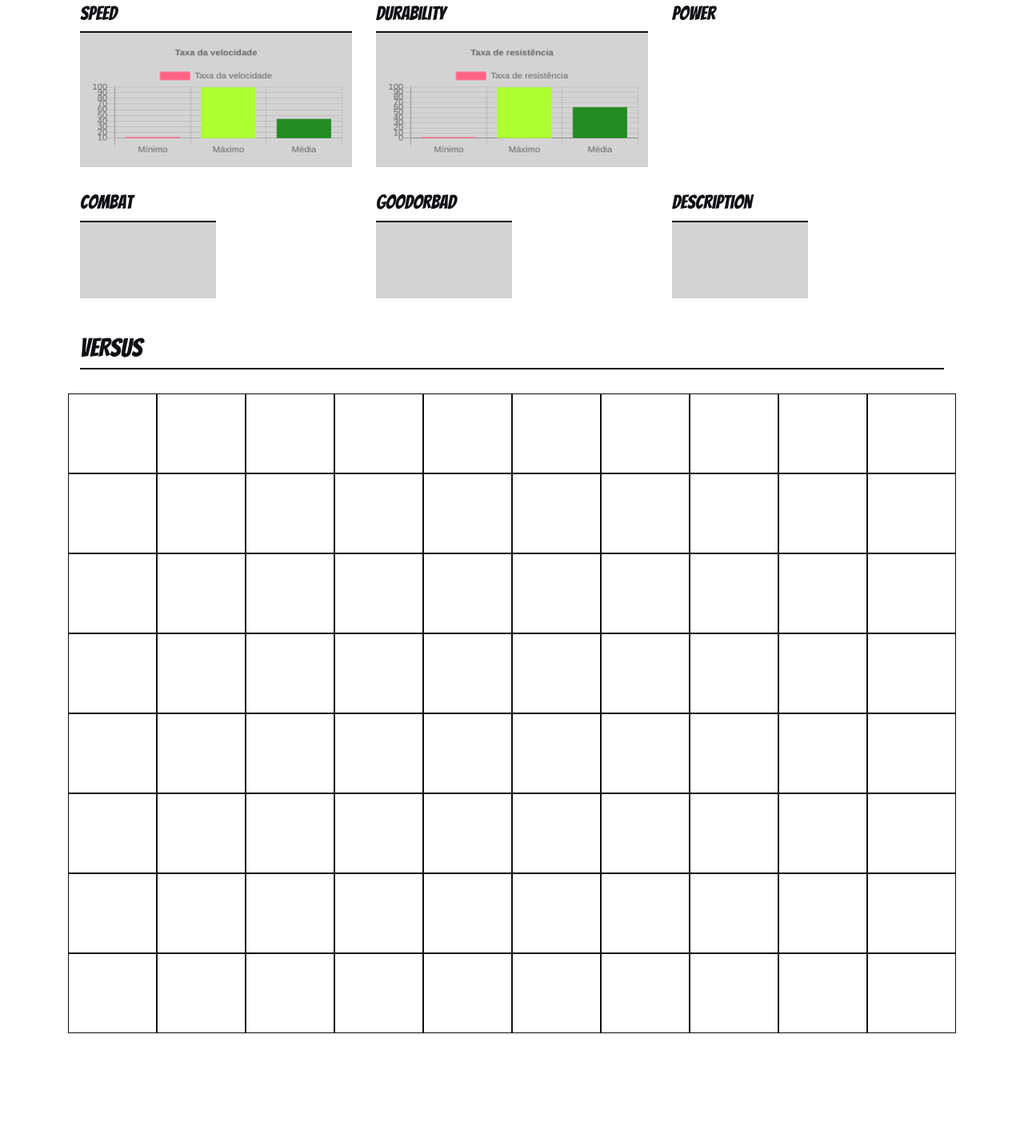
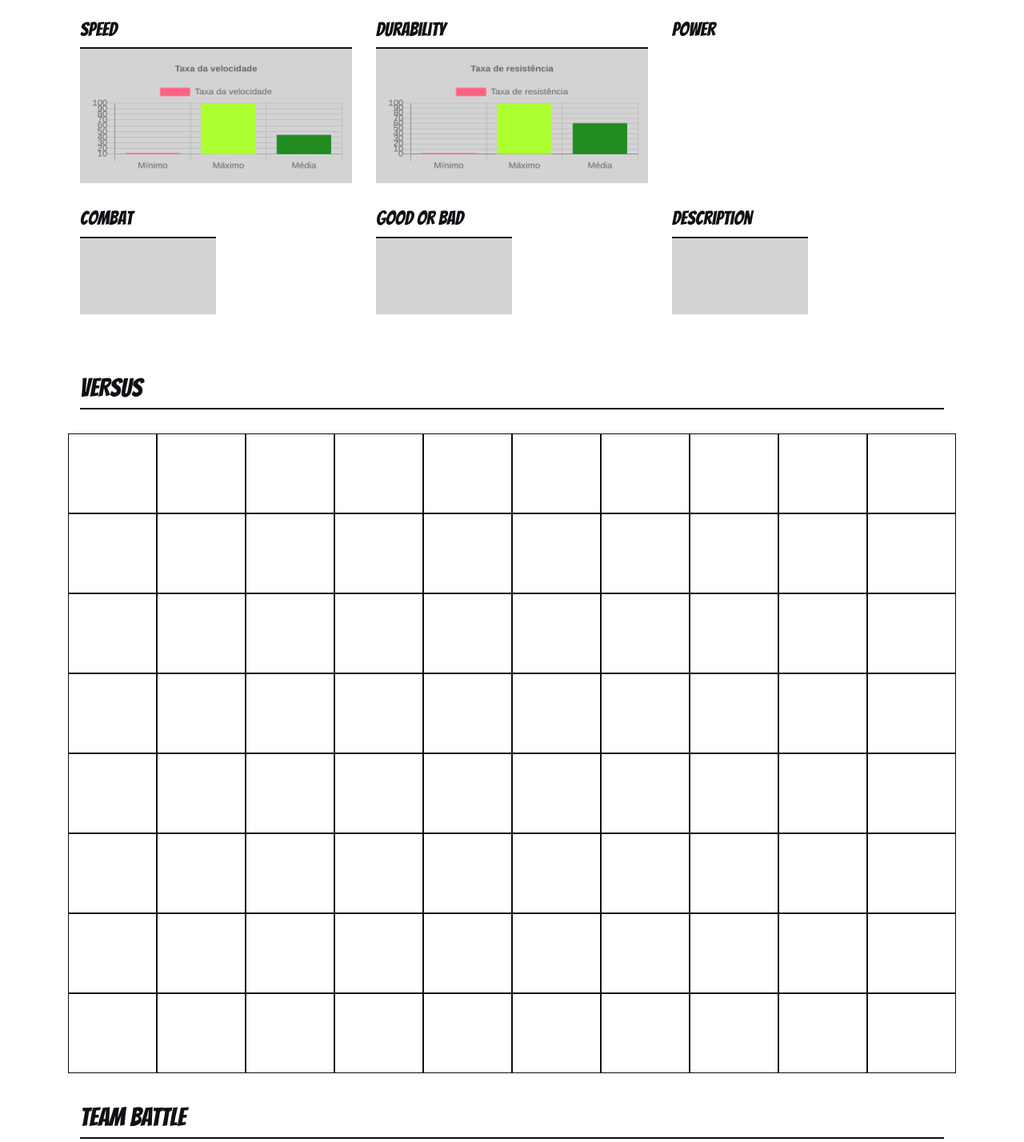
Before and after one commit to ariadneh/DesafioDrumWave, a plain HTML site: page index.html in a window 1280 px wide. Shown: the part 635-2063 px from the top of the page at 80% size. Before the commit the page ends 1927 px from the top, so only its background shows below. Drawn offline with nearby package versions, Linux system fonts and the light colour scheme.

Commit message:
graficos atualizados

```diff
--- a/index.html
+++ b/index.html
@@ -36,7 +36,7 @@
 				</div>
 				<div class="row">
 					<div class="col"><h4>Combat</h4><canvas id="combat" class="canvas"></canvas></div>
-					<div class="col"><h4>GoodOrBad</h4><canvas id="goodOrBad" class="canvas"></canvas></div>
+					<div class="col"><h4>Good Or Bad</h4><canvas id="goodOrBad" class="canvas"></canvas></div>
 					<div class="col"><h4>Description</h4><canvas id="description" class="canvas"></canvas></div>
 				</div>
 			</section>
@@ -139,6 +139,9 @@
 					<div class="col character"></div>
 				</div>
 			</section>
+			<section>
+				<h2 class="subtitle">TEAM BATTLE</h2>
+			</section>
 		</div>
 
 		<!-- Main configuration file(s) -->
--- a/main.css
+++ b/main.css
@@ -22,7 +22,7 @@ body {
 }
 
 .subtitle {
-  margin: 0 0 30px 0;
+  margin: 30px 0 30px 0;
   line-height: 50px;
 	border-bottom: 2px solid #101015;
 }
```
